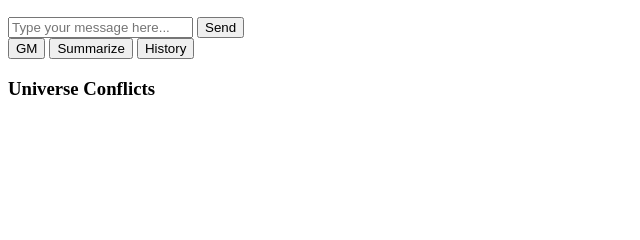
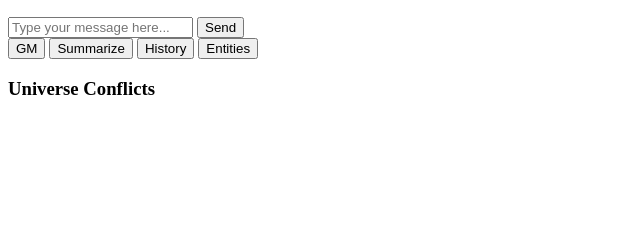
Before and after one commit to TristanMiano/InfluenceRPG, a Python web app: template src/server/templates/chat.html in a window 1280 px wide. Shown: the part 84-324 px from the top of the page, without its empty margins (0-640 px from the left). Run offline with Jinja, Linux system fonts and the light colour scheme; the template is opened without the code that fills it, so the values that code supplies are empty; some libraries are stand-ins or nearby versions.

Commit message:
Add extract entities button on chat page

```diff
--- a/src/server/templates/chat.html
+++ b/src/server/templates/chat.html
@@ -24,6 +24,7 @@
         <button class="gm-btn" data-command="/gm">GM</button>
         <button class="gm-btn" data-command="/gm summarize">Summarize</button>
         <button class="gm-btn" data-command="/gm history">History</button>
+        <button class="gm-btn" data-command="/gm extract_entities">Entities</button>
       </div>
       <p id="status"></p>
     </div>
```
